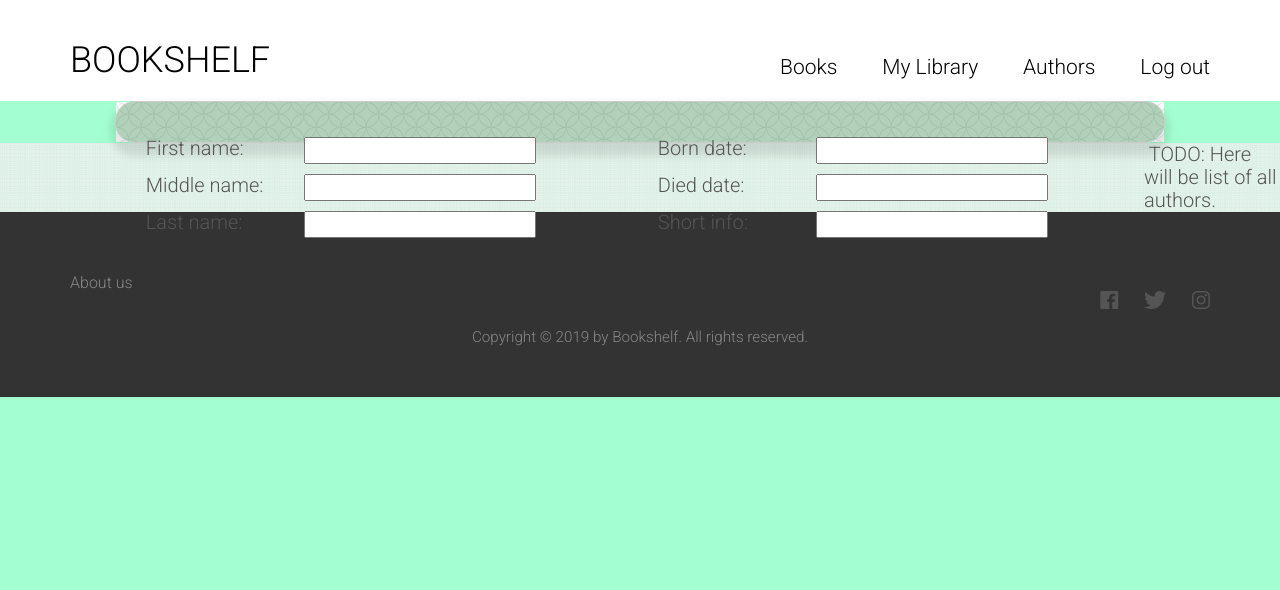
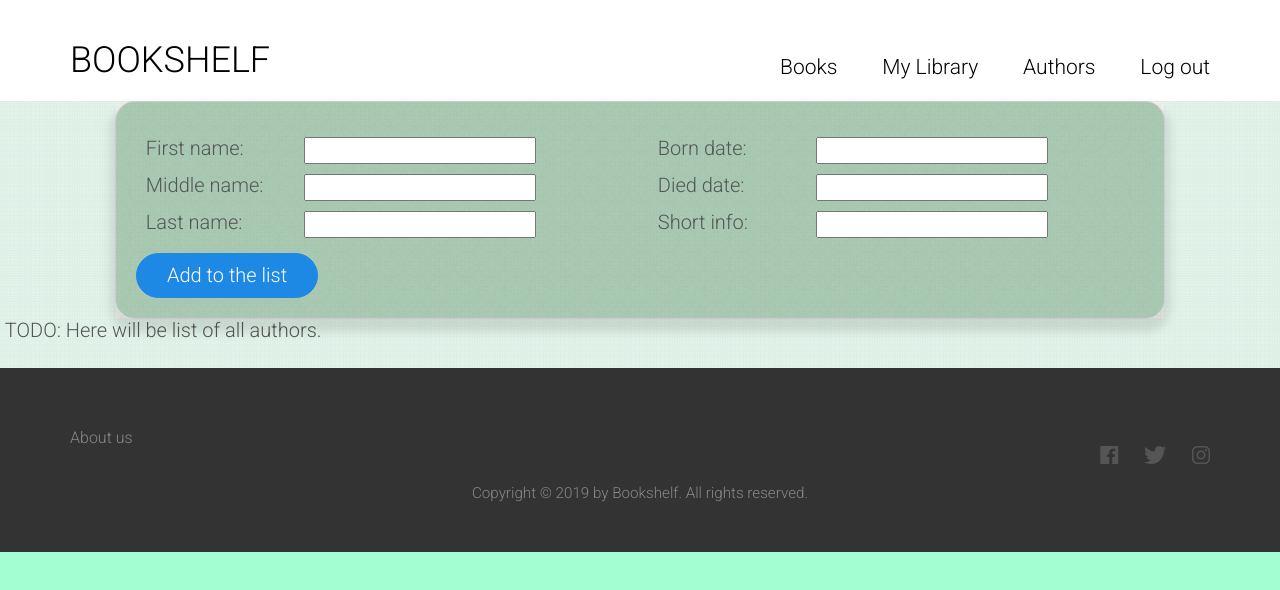
Before and after one commit to mbozja/bookshelf, a website built with webpack: page src/app/views/authors/authors.html in a window 1280 px wide. Built offline with nearby package versions, Linux system fonts and the light colour scheme.

Commit message:
Added submit button and restructructured form

```diff
--- a/src/app/views/authors/authors.html
+++ b/src/app/views/authors/authors.html
@@ -55,7 +55,8 @@
       </nav>
     </header>
 
-    <section>
+    <div class="background">
+      <section class="section-add_author">
         <form>
           <div class="col span-1-of-2">
             <div class="row">
@@ -114,12 +115,24 @@
               </div>
             </div>
           </div>
+
+          <div class="row">
+            <div class="sub">
+              <input
+                type="button"
+                class="btn btn-full"
+                id="#add-btn"
+                value="Add to the list"
+              />
+            </div>
+          </div>
         </form>
 
-      <div class="view-content-wrapper">
+        <div class="section">
           &nbsp;TODO: Here will be list of all authors.
         </div>
       </section>
+    </div>
 
     <footer>
       <div class="row">
```
Lines whose indentation alone changed are shown as unchanged.
